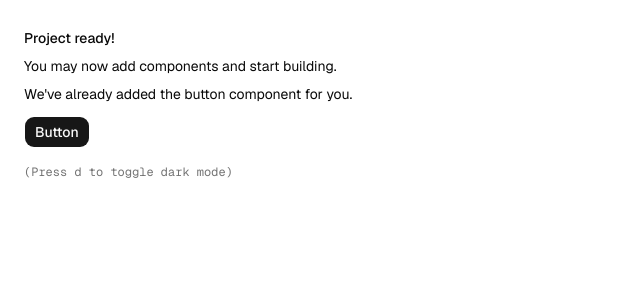
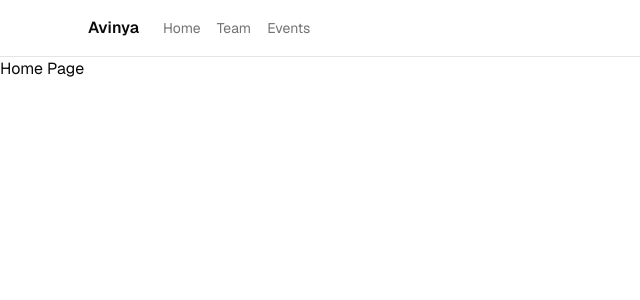
Before and after one commit to Velocity-IIITDWD/avinya-26, a Next.js app in the folder apps/web/: page / in a window 1280 px wide. Shown: the top 300 px of the page, without its empty margins (0-640 px from the left). Built offline with nearby package versions, Linux system fonts and the light colour scheme.

Commit message:
setup:next-app-router

```diff
--- /dev/null
+++ b/apps/web/app/events/page.tsx
@@ -0,0 +1,5 @@
+import Events from "../pages/Events"
+
+export default function Page() {
+  return <Events />
+}
--- a/apps/web/app/layout.tsx
+++ b/apps/web/app/layout.tsx
@@ -2,6 +2,7 @@ import { Geist, Geist_Mono } from "next/font/google"
 
 import "@workspace/ui/globals.css"
 import { ThemeProvider } from "@/components/theme-provider"
+import { Navbar } from "@/components/navbar"
 import { cn } from "@workspace/ui/lib/utils";
 
 const geist = Geist({subsets:['latin'],variable:'--font-sans'})
@@ -23,7 +24,10 @@ export default function RootLayout({
       className={cn("antialiased", fontMono.variable, "font-sans", geist.variable)}
     >
       <body>
-        <ThemeProvider>{children}</ThemeProvider>
+        <ThemeProvider>
+          <Navbar />
+          <main>{children}</main>
+        </ThemeProvider>
       </body>
     </html>
   )
--- a/apps/web/app/page.tsx
+++ b/apps/web/app/page.tsx
@@ -1,19 +1,5 @@
-import { Button } from "@workspace/ui/components/button"
+import Home from "./pages/Home"
 
 export default function Page() {
-  return (
-    <div className="flex min-h-svh p-6">
-      <div className="flex max-w-md min-w-0 flex-col gap-4 text-sm leading-loose">
-        <div>
-          <h1 className="font-medium">Project ready!</h1>
-          <p>You may now add components and start building.</p>
-          <p>We&apos;ve already added the button component for you.</p>
-          <Button className="mt-2">Button</Button>
-        </div>
-        <div className="text-muted-foreground font-mono text-xs">
-          (Press <kbd>d</kbd> to toggle dark mode)
-        </div>
-      </div>
-    </div>
-  )
+  return <Home />
 }
--- /dev/null
+++ b/apps/web/app/pages/Events.tsx
@@ -0,0 +1,11 @@
+import React from 'react'
+
+const Events = () => {
+  return (
+    <div>
+      Events Page
+    </div>
+  )
+}
+
+export default Events
--- /dev/null
+++ b/apps/web/app/pages/Home.tsx
@@ -0,0 +1,11 @@
+import React from 'react'
+
+const Home = () => {
+  return (
+    <div>
+      Home Page
+    </div>
+  )
+}
+
+export default Home
--- /dev/null
+++ b/apps/web/app/pages/Team.tsx
@@ -0,0 +1,11 @@
+import React from 'react'
+
+const Team = () => {
+  return (
+    <div>
+      Team Page
+    </div>
+  )
+}
+
+export default Team
--- /dev/null
+++ b/apps/web/app/team/page.tsx
@@ -0,0 +1,5 @@
+import Team from "../pages/Team"
+
+export default function Page() {
+  return <Team />
+}
--- /dev/null
+++ b/apps/web/components/navbar.tsx
@@ -0,0 +1,33 @@
+import Link from "next/link"
+
+const links = [
+  { href: "/", label: "Home" },
+  { href: "/team", label: "Team" },
+  { href: "/events", label: "Events" },
+]
+
+export function Navbar() {
+  return (
+    <header className="sticky top-0 z-50 border-b bg-background/95 backdrop-blur">
+      <nav
+        aria-label="Main navigation"
+        className="mx-auto flex max-w-6xl items-center gap-6 px-6 py-4"
+      >
+        <Link className="font-semibold" href="/">
+          Avinya
+        </Link>
+        <div className="flex items-center gap-4 text-sm text-muted-foreground">
+          {links.map(({ href, label }) => (
+            <Link
+              key={href}
+              className="transition-colors hover:text-foreground"
+              href={href}
+            >
+              {label}
+            </Link>
+          ))}
+        </div>
+      </nav>
+    </header>
+  )
+}
```
